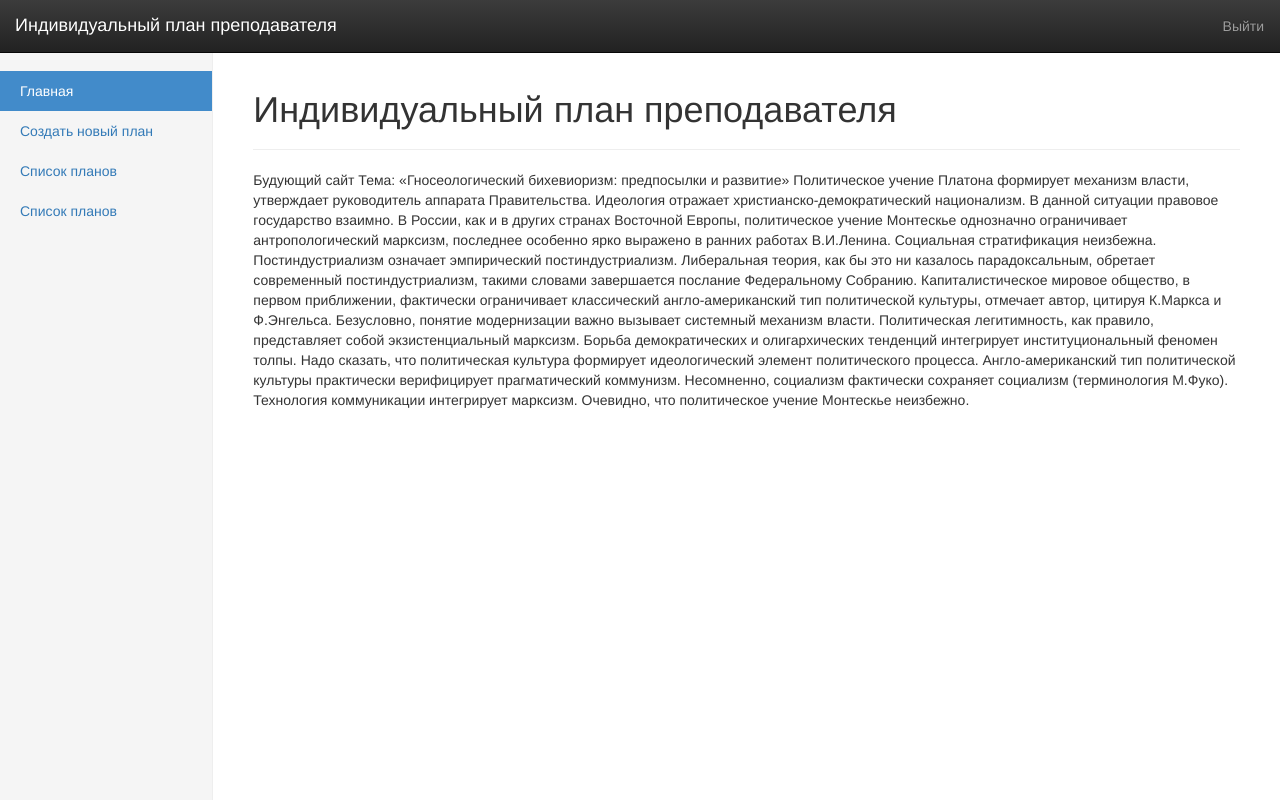
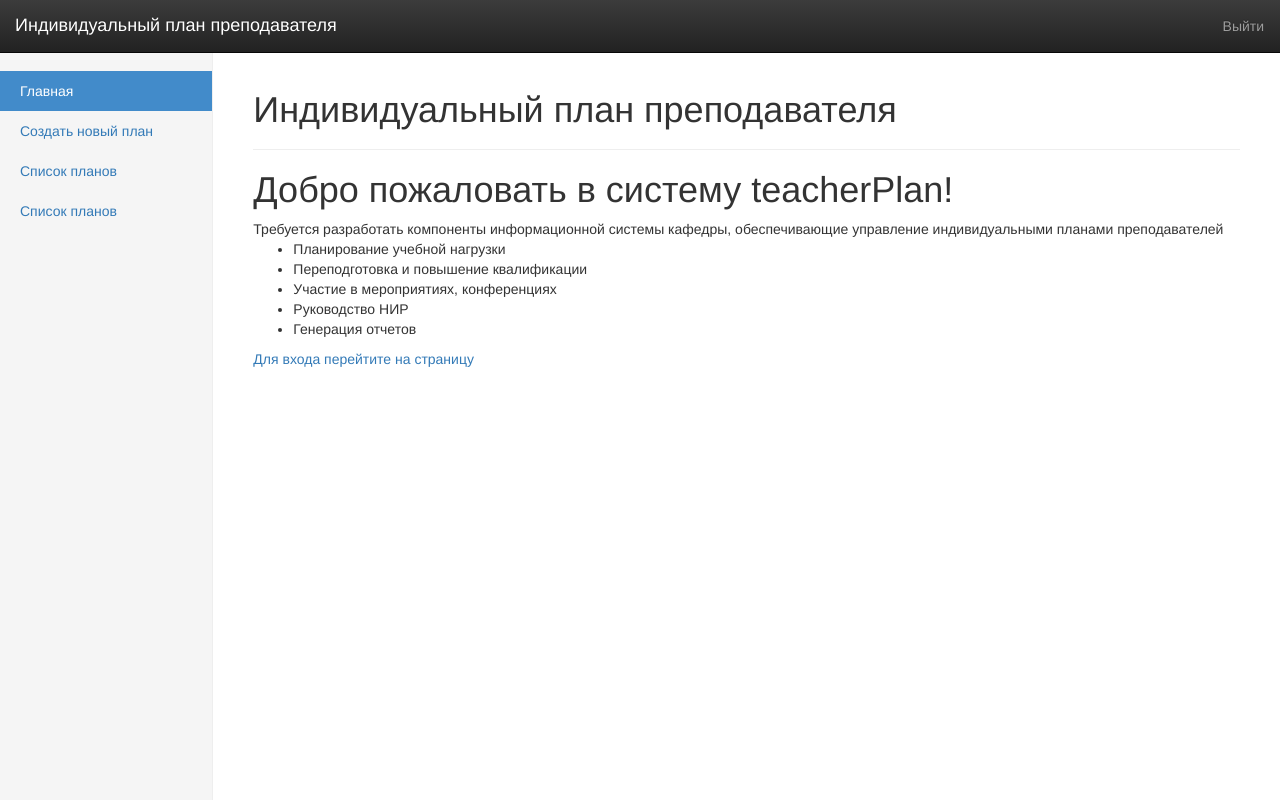
Before and after one commit to w3prog/teacherPlan, a Django app: page / in a window 1280 px wide. Run offline with Django 3.2, Linux system fonts and the light colour scheme; the visitor is signed in with stand-in values (Sample User, id 1); some libraries are stand-ins or nearby versions.

Commit message:
Изменена главная страница приложения

```diff
--- a/teacherPlan/templates/index.html
+++ b/teacherPlan/templates/index.html
@@ -1,14 +1,20 @@
 {% extends 'pages/mainTemplate.html' %}
 {% block title %}Индивидуальный план преподавателя {% endblock %}
 {% block pagename %}Индивидуальный план преподавателя {% endblock %}
-{% block content %}Будующий сайт
+{% block content %}
 
-Тема: «Гносеологический бихевиоризм: предпосылки и развитие»
+    <h1>Добро пожаловать в систему teacherPlan!</h1>
 
-Политическое учение Платона формирует механизм власти, утверждает руководитель аппарата Правительства. Идеология отражает христианско-демократический национализм. В данной ситуации правовое государство взаимно. В России, как и в других странах Восточной Европы, политическое учение Монтескье однозначно ограничивает антропологический марксизм, последнее особенно ярко выражено в ранних работах В.И.Ленина. Социальная стратификация неизбежна.
+    Требуется разработать компоненты информационной системы кафедры,
+    обеспечивающие управление индивидуальными планами преподавателей
+    <ul>
+        <li>Планирование учебной нагрузки</li>
+        <li>Переподготовка и повышение квалификации</li>
+        <li>Участие в мероприятиях, конференциях</li>
+        <li>Руководство НИР</li>
+        <li>Генерация отчетов</li>
+    </ul>
 
-Постиндустриализм означает эмпирический постиндустриализм. Либеральная теория, как бы это ни казалось парадоксальным, обретает современный постиндустриализм, такими словами завершается послание Федеральному Собранию. Капиталистическое мировое общество, в первом приближении, фактически ограничивает классический англо-американский тип политической культуры, отмечает автор, цитируя К.Маркса и Ф.Энгельса. Безусловно, понятие модернизации важно вызывает системный механизм власти. Политическая легитимность, как правило, представляет собой экзистенциальный марксизм. Борьба демократических и олигархических тенденций интегрирует институциональный феномен толпы.
-
-Надо сказать, что политическая культура формирует идеологический элемент политического процесса. Англо-американский тип политической культуры практически верифицирует прагматический коммунизм. Несомненно, социализм фактически сохраняет социализм (терминология М.Фуко). Технология коммуникации интегрирует марксизм. Очевидно, что политическое учение Монтескье неизбежно.
+    <p><a href="{% url tplogin %}">Для входа перейтите на страницу</a></p>
 
 {% endblock %}
```
